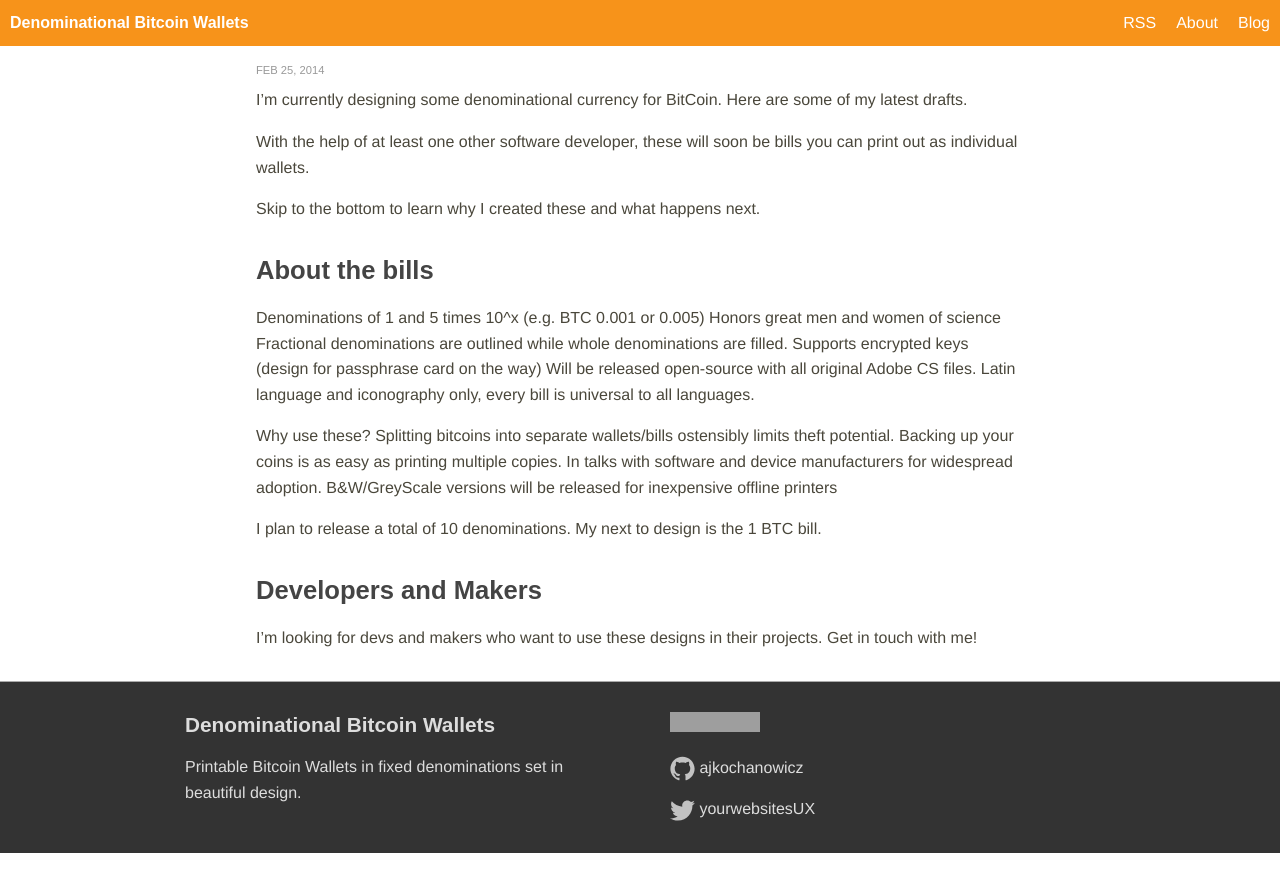
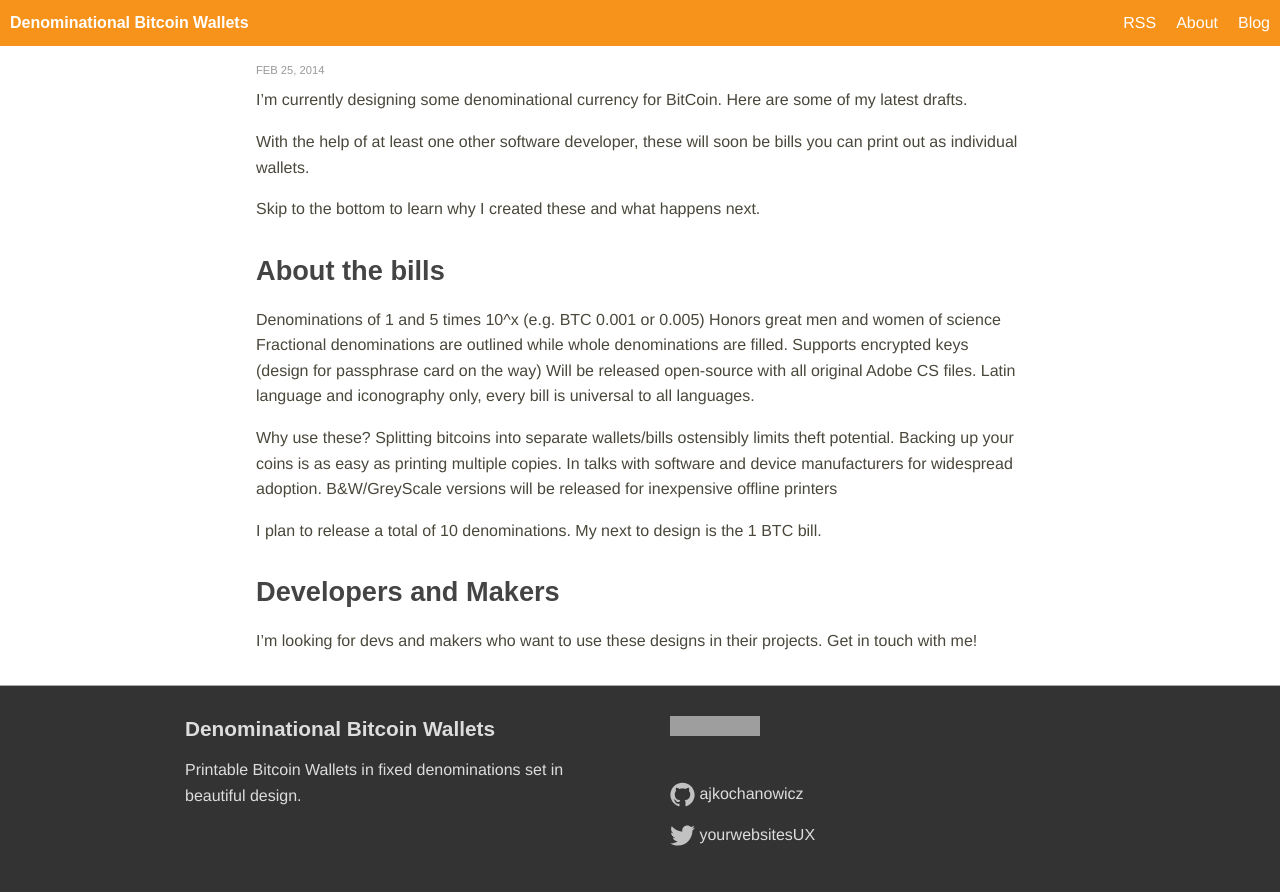
Before and after one commit to adamjgrant/bitcoinbills, a Jekyll site: the page built from _posts/2014-02-25-denominational-paper-wallets-for-bitcoin.md, in a window 1280 px wide and 900 px high, scrolled down 302 px. Shown: the top 892 px of the window. Built offline with Jekyll 4.4.1, drawn with Linux system fonts in a browser that asks for light colours; before the commit the page ends 1155 px from its top, so only the background shows below that; grey boxes are pictures that could not be loaded.

```diff
--- a/_includes/footer.html
+++ b/_includes/footer.html
@@ -60,4 +60,3 @@
     </aside>
   </div>
 </footer>
-<script src="{{ site.baseurl }}/js/main.js"></script>
--- a/_includes/head.html
+++ b/_includes/head.html
@@ -10,5 +10,6 @@
     <link rel="stylesheet" href="{{ "/css/main.css" | prepend: site.baseurl }}">
     <script type="text/javascript" src="//use.typekit.net/djm0fcn.js"></script>
     <script type="text/javascript">try{Typekit.load();}catch(e){}</script>
+    <script src="{{ site.baseurl }}/js/main.js"></script>
 
 </head>
--- a/_sass/_footer.sass
+++ b/_sass/_footer.sass
@@ -1,5 +1,5 @@
 .site-footer
-  padding-bottom: 30px
+  padding-bottom: 60px
   margin-bottom: -30px
   background: #333
   border-top: 1px solid #AAA
@@ -25,3 +25,7 @@
 
   h1, h2, h3, h4, h5, h6, p, a
     color: #DDD
+
+  img
+    width: auto
+    min-width: 0
--- /dev/null
+++ b/_sass/_home.sass
@@ -0,0 +1,10 @@
+.page.home
+
+  header
+    h1, h2
+      text-align: center
+
+    img
+      margin: 0px auto
+
+    margin-bottom: 50px
--- a/_sass/_typography.sass
+++ b/_sass/_typography.sass
@@ -19,14 +19,14 @@ h1, h2, h3, h4, h5, h6
   font-family: $font-headings
 
 =xl_heading
-  font-size: 2rem
-  line-height: 2.4rem
+  font-size: 2.5rem
+  line-height: 3rem
   margin-bottom: 1.5rem
   font-family: $font-headings
 
 =lg_heading
-  font-size: 1.6rem
-  line-height: 2rem
+  font-size: 1.7rem
+  line-height: 2.1rem
   margin-bottom: 1.2rem
   font-family: $font-headings
 
@@ -92,11 +92,24 @@ section.page
         +xxl_heading
 
 section.home
-  h2
+  h1
     +md_heading
 
+  h2
+    +sm_heading
+
   h3
-    +sm_heading
+    +xs_heading
+
+  +media($tablet)
+    h1
+      +lg_heading
+
+    h2
+      +md_heading
+
+    h3
+      +sm_heading
 
 .site-footer
   h1
--- a/css/main.sass
+++ b/css/main.sass
@@ -10,6 +10,7 @@
 @import _footer
 @import _nav
 @import _blog
+@import _home
 
 html
   font-family: $font-paragraph
@@ -22,6 +23,16 @@ html
 
 p
   margin-bottom: 1rem
+
+img
+  max-width: 100%
+  display: block
+  margin:
+    bottom: 30px
+  min-width: 100%
+
+  +media($tablet)
+    min-width: 0
 
 // WRAPPING
 body
```
Also changed, not shown: index.html (+5 -2 lines), js/main.coffee (+18 -16 lines), images/billfan.png (added), images/curie.png (added), images/salk.png (added), 3 other files.
